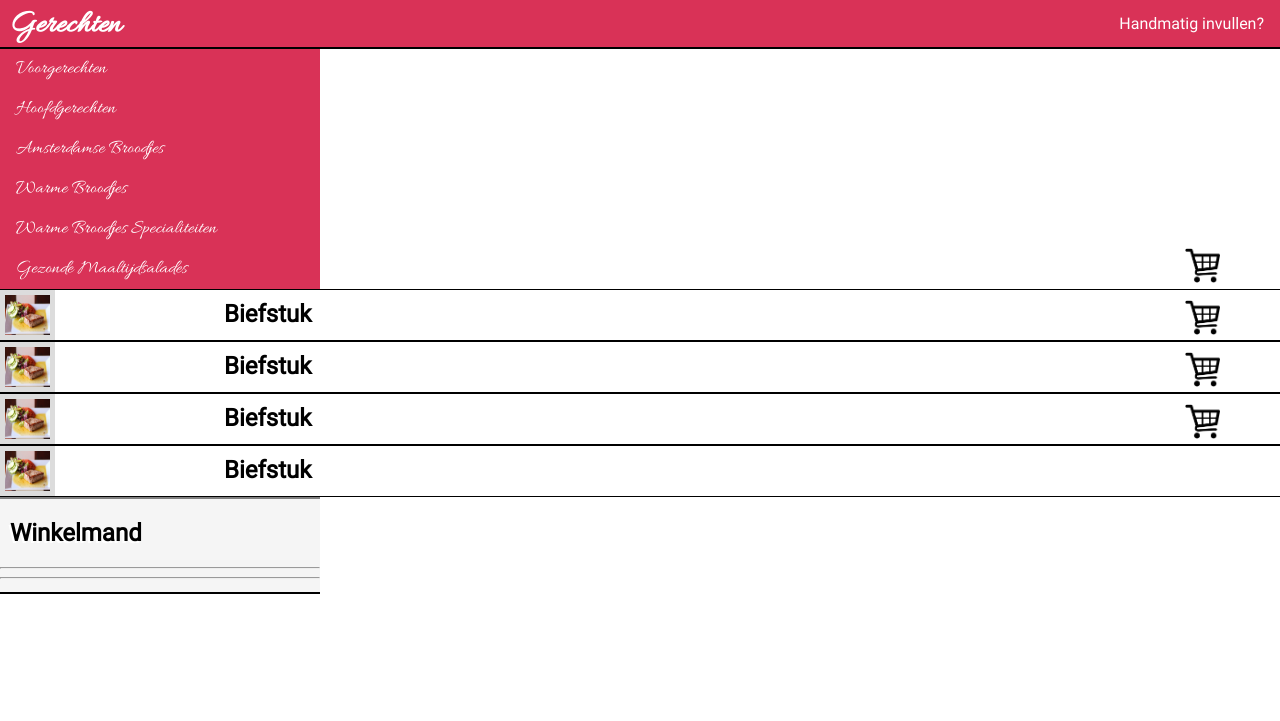
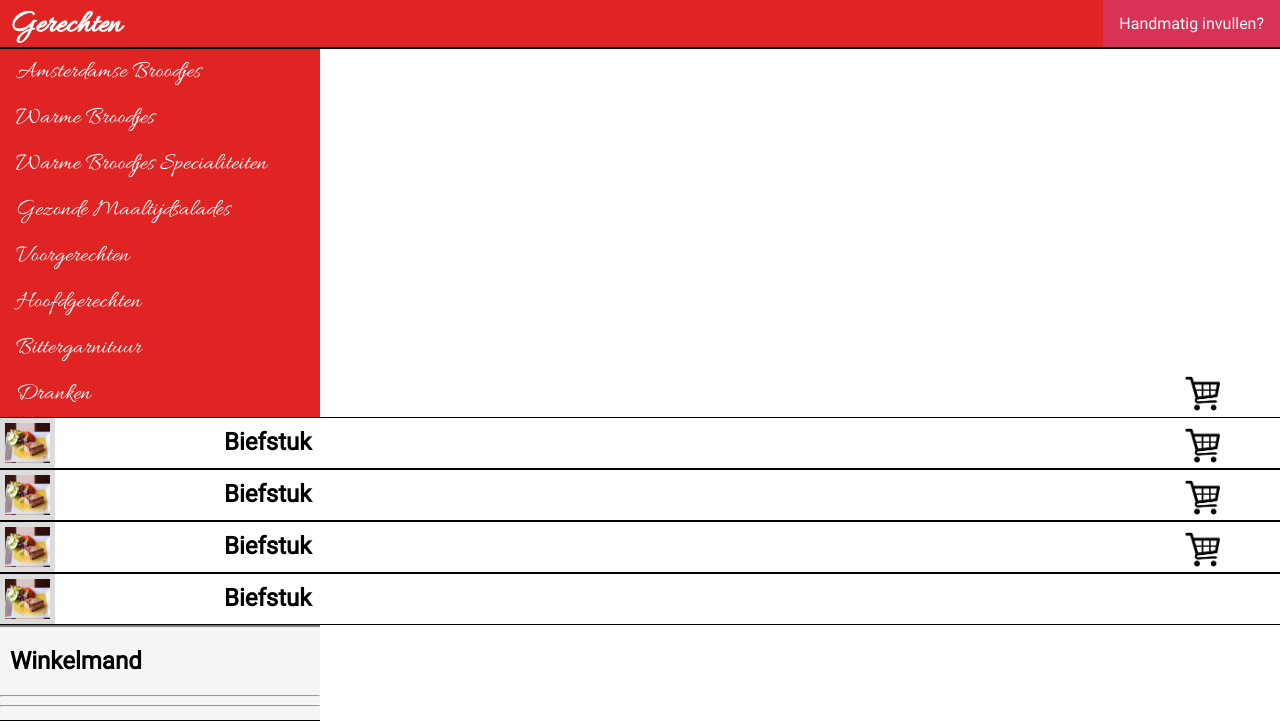
Before and after one commit to RowyDonker/Westpoort, a PHP site: page /?page=1 in a window 1280 px wide. Shown: the top 721 px of the page. Run offline with PHP 8.4, Linux system fonts and the light colour scheme.

Commit message:
commit message goes here

```diff
--- a/css/style.css
+++ b/css/style.css
@@ -32,7 +32,7 @@ margin-left: 10px;
     margin: 0;
     padding: 0;
     overflow: hidden;
-    background-color: #d93257;
+    background-color: #e02323;
     border-bottom: solid black 2px;
 
 }
@@ -62,10 +62,10 @@ display: inline;
     margin: 0;
     padding: 0;
     width:25%;
-    font-size: 120%;
+    font-size: 150%;
     cursor: pointer;
     display: inline;
-    background-color: #d93257;
+    background-color: #e02323;
     float: left;
     font-family: Allura;
 
--- a/view/Nav.php
+++ b/view/Nav.php
@@ -5,11 +5,13 @@
 
 <div id="Navigatie2">
  <ul id="NAV2">
-  <li><a href="index.php?page=Voorgerechten">Voorgerechten</a></li>
-  <li><a href="index.php?page=Hoofdgerechten">Hoofdgerechten</a></li>
-  <li><a href="index.php?page=AmsterdamseBroodjes">Amsterdamse Broodjes</a></li>
+ <li><a href="index.php?page=AmsterdamseBroodjes">Amsterdamse Broodjes</a></li>
   <li><a href="index.php?page=WarmeBroodjes">Warme Broodjes</a></li>
   <li><a href="index.php?page=WarmeBroodjesSpecial">Warme Broodjes Specialiteiten</a></li>
   <li><a href="index.php?page=GezondeMaaltijdsalades">Gezonde Maaltijdsalades</a></li>
+  <li><a href="index.php?page=Voorgerechten">Voorgerechten</a></li>
+  <li><a href="index.php?page=Hoofdgerechten">Hoofdgerechten</a></li>
+  <li><a href="index.php?page=Hoofdgerechten">Bittergarnituur</a></li>
+  <li><a href="index.php?page=Hoofdgerechten">Dranken</a></li>
 </ul>
 </div>
```
